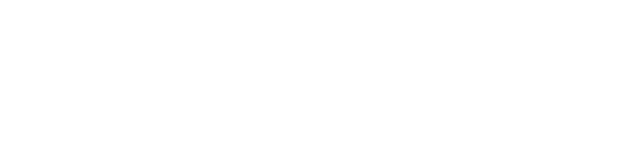
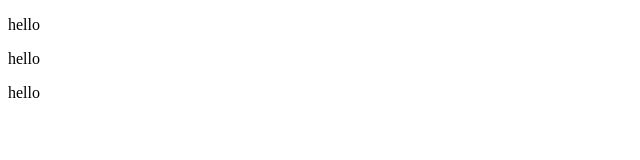
Before and after one commit to niWisco/Uebung1, a plain HTML site: page index.html in a window 1280 px wide. Shown: the whole page, without its empty margins (0-640 px from the left). Drawn offline with Linux system fonts and the light colour scheme.

Commit message:
1 file modified

```diff
--- a/index.html
+++ b/index.html
@@ -5,5 +5,11 @@
     <meta charset="UTF-8" />
     <meta name="viewport" content="width=device-width" />
   </head>
-  <body></body>
+  <body>
+    <div>
+      <p>hello</p>
+      <p>hello</p>
+      <p>hello</p>
+    </div>
+  </body>
 </html>
```
